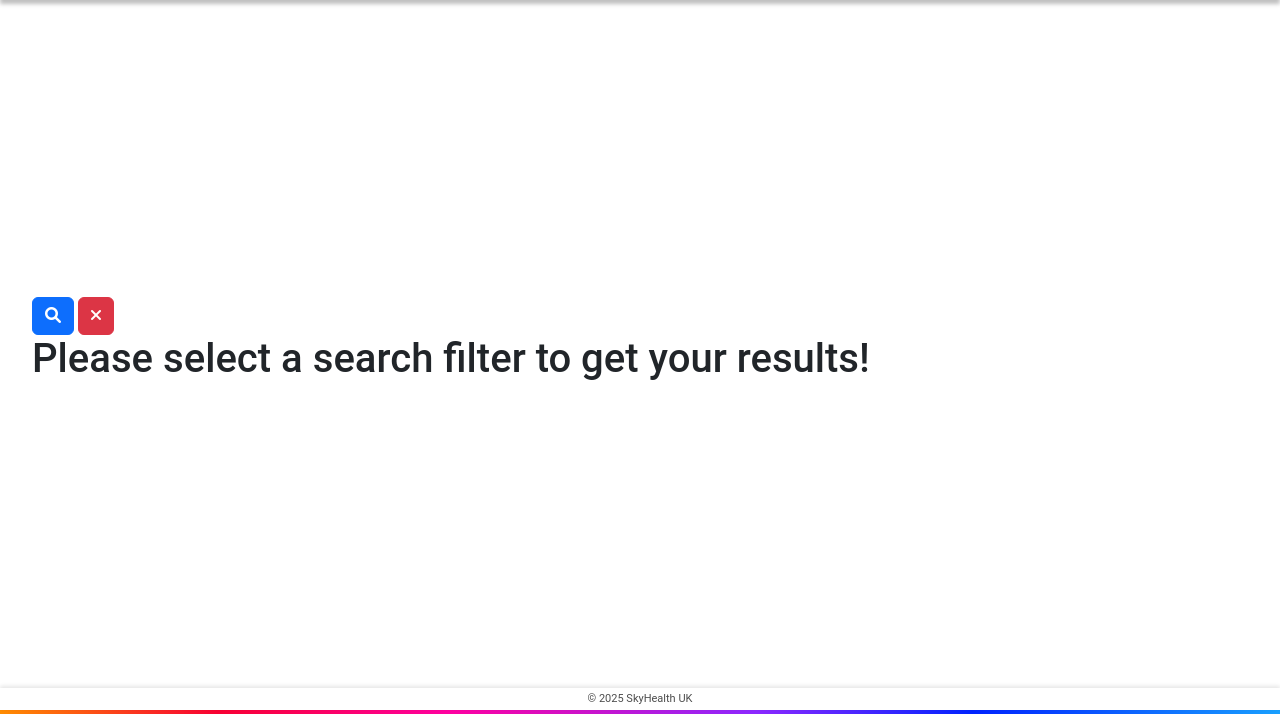
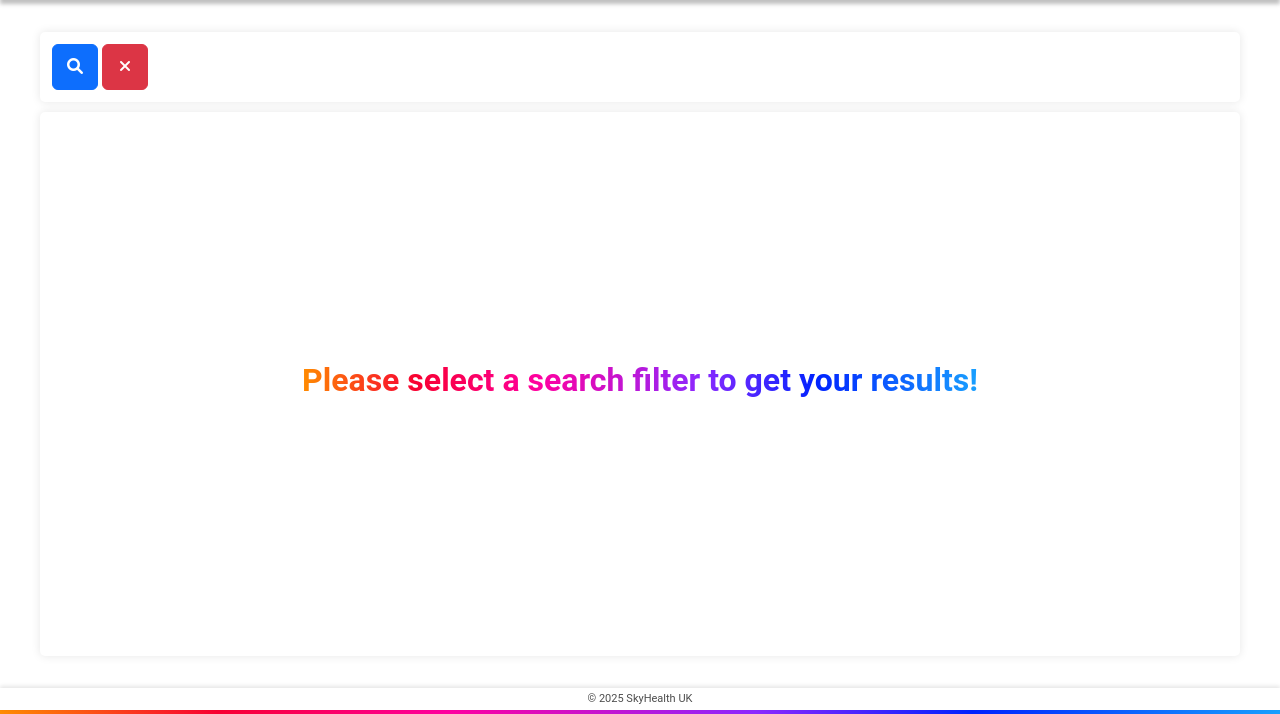
Before and after one commit to maibucheeri18/skyHealth, a Django app: page /results/ in a window 1280 px wide. Shown: the part 86-800 px from the top of the page. Run offline with Django 5.2, Linux system fonts and the light colour scheme.

Commit message:
feat: add styling for results page elements in results.css

```diff
--- a/results/static/results.css
+++ b/results/static/results.css
@@ -31,3 +31,171 @@ main {
     padding: 20px;
     overflow: hidden;
 }
+
+.search-container {
+    max-width: 1200px;
+    margin: 0 auto;
+    padding: 12px;
+    background-color: white;
+    border-radius: 5px;
+    box-shadow: 0px 0px 10px rgba(0, 0, 0, 0.1);
+}
+
+.search-filters {
+    display: flex;
+    flex-direction: row;
+    justify-content: space-between;
+    flex-wrap: nowrap;
+    align-items: center;
+}
+
+.engineer-leader-filters, .leader-manager-filters {
+    display: flex;
+    flex-grow: 1;
+}
+
+.filter-item {
+    flex: 1 1 0;
+    min-width: 0;
+    width: 100%;
+    position: relative;
+}
+
+.dropdown-container {
+    position: relative;
+    width: 98%;
+}
+
+.dropdown-toggle {
+    width: 100%;
+    padding: 10px 12px;
+    text-align: left;
+    background-color: white;
+    border: 1px solid var(--container-outline);
+    border-radius: 5px;
+    cursor: pointer;
+    font-size: 16px;
+    color: var(--form-input-text);
+    display: flex;
+    justify-content: space-between;
+    align-items: center;
+}
+
+.dropdown-toggle::after {
+    display: none !important;
+}
+
+.dropdown-toggle.active {
+    border-radius: 5px 5px 0 0;
+    border: 5px solid var(--sky-primary-blue);
+}
+
+.arrow-icon {
+    transition: transform 0.3s ease;
+}
+
+/* rotation of the arrow when you select the dropdown (needed for javascript) */
+.dropdown-toggle.active .arrow-icon i {
+    transform: rotate(180deg);
+}
+
+.dropdown-menu {
+    position: absolute;
+    top: 100%;
+    left: 0%;
+    width: 100%;
+    background-color: white;
+    border: 1px solid var(--container-outline);
+    border-top: none;
+    border-radius: 0 0 5px 5px;
+    max-height: 300px;
+    overflow-y: auto;
+    z-index: 10;
+    display: none;
+    box-shadow: 0 4px 8px rgba (0, 0, 0, 0.1);
+}
+
+.dropdown-menu.show {
+    display: block;
+}
+
+.dropdown-item {
+    padding: 10px 20px;
+    cursor: pointer;
+}
+
+.dropdown-item label {
+    display: flex;
+    align-items: center;
+    cursor: pointer;
+    width: 100%;
+    font-size: 16px;
+    color: var(--dropdown-choice);
+}
+
+.dropdown-item input[type="checkbox"] {
+    width: 20px;
+    height: 20px;
+    cursor: pointer;
+    accent-color: var(--sky-primary-blue);
+}
+
+dropdown-item input[type="checkbox"]:checked {
+    background-color: var(--sky-primary-blue);
+}
+
+.search-buttons {
+    gap: 6px;
+}
+
+.search-btn {
+    background-color: var(--sky-primary-blue);
+    color: white;
+    border: none;
+    border-radius: 5px;
+    width: 46px;
+    height: 46px;
+    display: flex;
+    align-items: center;
+    justify-content: center;
+    cursor: pointer;
+}
+
+.clear-btn {
+    background-color: var(--error);
+    color: white;
+    border: none;
+    width: 46px;
+    height: 46px;
+    display: flex;
+    align-items: center;
+    justify-content: center;
+    cursor: pointer;
+}
+
+.results-container {
+    max-width: 1200px;
+    min-height: calc(82vh - 112px);
+    margin: 10px auto;
+    margin-bottom: 0px;
+    padding: 20px;
+    background-color: white;
+    border-radius: 5px;
+    box-shadow: 0px 0px 10px rgba(0, 0, 0, 0.1);
+    display: flex;
+    align-items: center;
+    justify-content: center;
+}
+
+.results-message {
+    text-align: center;
+}
+
+.gradient-text {
+    background: var(--sky-gradient);
+    -webkit-background-clip: text;
+    background-clip: text;
+    color: transparent;
+    font-size: 32px;
+    font-weight: bold;
+}
```
